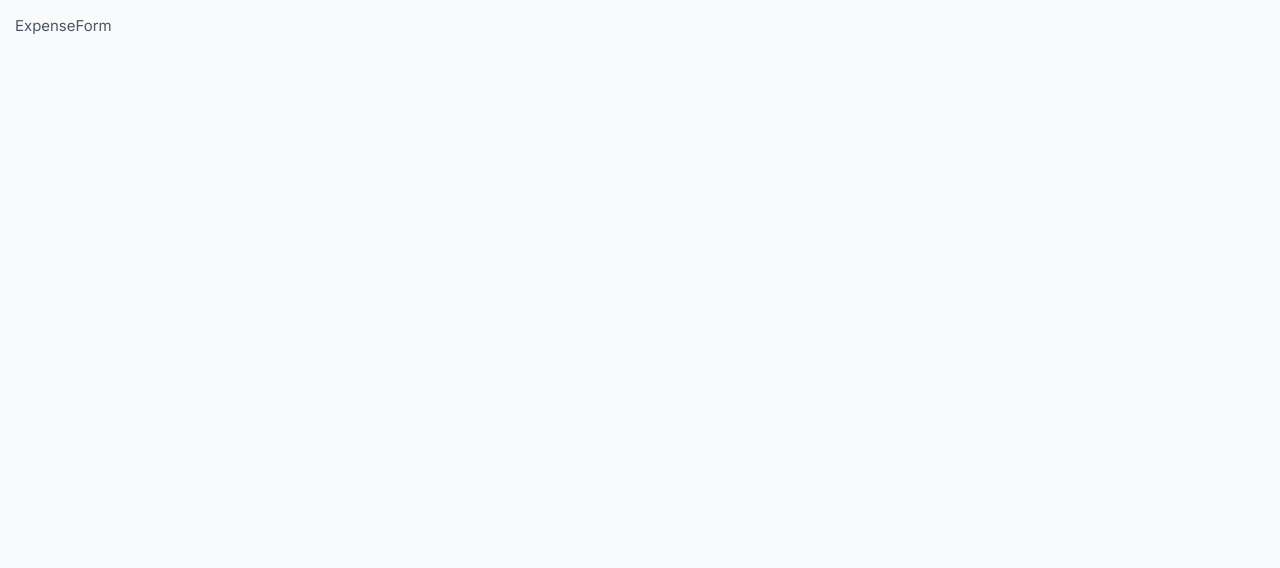
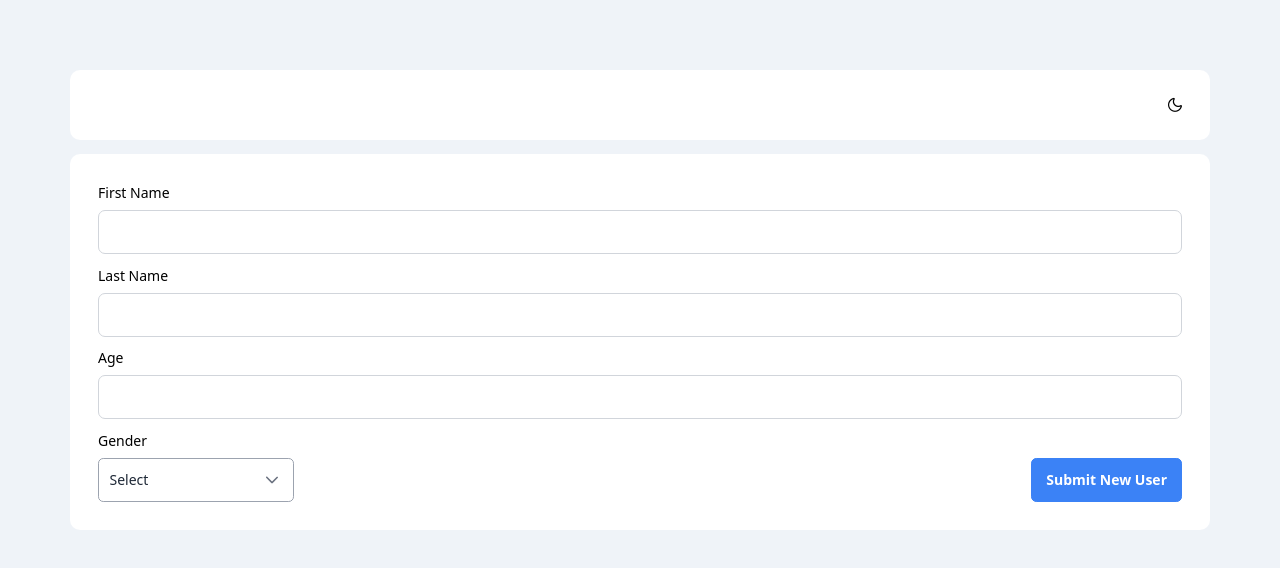
Before and after one commit to KlydeKun/simple-expense-tracker, a React (Vite) app: page / in a window 1280 px wide. Shown: the top 568 px of the page. Built offline with nearby package versions, Linux system fonts and the light colour scheme.

Commit message:
Build the expense form component and add themeswitcher component for dark mode

```diff
--- a/package.json
+++ b/package.json
@@ -10,9 +10,11 @@
     "preview": "vite preview"
   },
   "dependencies": {
+    "primeicons": "^7.0.0",
     "primereact": "^10.6.6",
     "react": "^18.3.1",
-    "react-dom": "^18.3.1"
+    "react-dom": "^18.3.1",
+    "zod": "^3.23.8"
   },
   "devDependencies": {
     "@types/react": "^18.3.3",
--- a/src/components/ExpenseForm.tsx
+++ b/src/components/ExpenseForm.tsx
@@ -1,14 +1,49 @@
-interface FormProps {
-  firstName: string;
-  lastName: string;
-  age: number;
-  sex: string;
+import { InputText } from "primereact/inputtext";
+import { Dropdown, DropdownChangeEvent } from "primereact/dropdown";
+import { useState } from "react";
+import { Button } from "primereact/button";
+
+interface Gender {
+  name: string;
+  code: string;
 }
 
 const ExpenseForm = () => {
+  const [selectGender, setSelectGender] = useState<Gender | null>(null);
+  const genders: Gender[] = [
+    { name: "male", code: "m" },
+    { name: "female", code: "fm" },
+  ];
+
   return (
-    <div>
-      <h1>ExpenseForm</h1>
+    <div className="card flex flex-col gap-3">
+      <div className="flex flex-col gap-2">
+        <label htmlFor="firstName">First Name</label>
+        <InputText id="firstName" />
+      </div>
+      <div className="flex flex-col gap-2">
+        <label htmlFor="lastName">Last Name</label>
+        <InputText id="lastName" />
+      </div>
+      <div className="flex flex-col gap-2">
+        <label htmlFor="age">Age</label>
+        <InputText id="age" />
+      </div>
+      <div className="flex justify-between items-end">
+        <div className="flex flex-col gap-2">
+          <label htmlFor="gender">Gender</label>
+          <Dropdown
+            value={selectGender}
+            onChange={(e: DropdownChangeEvent) => setSelectGender(e.value)}
+            options={genders}
+            optionLabel="name"
+            placeholder="Select"
+          />
+        </div>
+        <div>
+          <Button label="Submit New User" />
+        </div>
+      </div>
     </div>
   );
 };
--- /dev/null
+++ b/src/components/ThemeSwitcher.tsx
@@ -0,0 +1,27 @@
+import { useState } from "react";
+const ThemeSwitcher = () => {
+  const [iconClassName, setIconClassName] = useState("pi-moon");
+
+  const onThemeToggler = () => {
+    const root = document.getElementsByTagName("html")[0];
+
+    root.classList.toggle("dark");
+    setIconClassName((prevClasName) =>
+      prevClasName === "pi-moon" ? "pi-sun" : "pi-moon"
+    );
+  };
+
+  return (
+    <div className="card flex justify-end p-2 mb-4">
+      <button
+        type="button"
+        className="flex border-1 w-2rem h-2rem p-0 align-center justify-center"
+        onClick={onThemeToggler}
+      >
+        <i className={`dark:text-white pi ${iconClassName}`} />
+      </button>
+    </div>
+  );
+};
+
+export default ThemeSwitcher;
--- a/src/index.css
+++ b/src/index.css
@@ -3,22 +3,26 @@
 @tailwind utilities;
 
 html {
-  font-size: 15px;
+  font-size: 14px;
 }
 
 body {
-  font-family: var(--font-family);
-  font-weight: normal;
-  background: var(--surface-ground);
-  color: var(--text-color);
-  padding: 1rem;
-  -webkit-font-smoothing: antialiased;
-  -moz-osx-font-smoothing: grayscale;
+  background: #eff3f8;
+  padding: 5rem;
 }
 
 .card {
-  background: var(--surface-card);
+  background: #ffffff;
   padding: 2rem;
   border-radius: 10px;
   margin-bottom: 1rem;
 }
+
+html.dark body {
+  background: #040d19;
+  color: #ffffff;
+}
+
+html.dark .card {
+  background: #071426;
+}
--- a/src/main.tsx
+++ b/src/main.tsx
@@ -1,15 +1,19 @@
 import React from "react";
 import ReactDOM from "react-dom/client";
-import App from "./App.tsx";
+import App from "./App";
 import "./index.css";
 
+import "primeicons/primeicons.css";
 import { PrimeReactProvider } from "primereact/api";
+import Tailwind from "primereact/passthrough/tailwind";
+import "primereact/resources/themes/lara-light-indigo/theme.css";
 import "primereact/resources/primereact.css";
-import "primereact/resources/themes/lara-light-indigo/theme.css";
+import ThemeSwitcher from "./components/ThemeSwitcher.tsx";
 
 ReactDOM.createRoot(document.getElementById("root")!).render(
   <React.StrictMode>
-    <PrimeReactProvider>
+    <PrimeReactProvider value={{ pt: Tailwind }}>
+      <ThemeSwitcher />
       <App />
     </PrimeReactProvider>
   </React.StrictMode>
--- a/tailwind.config.js
+++ b/tailwind.config.js
@@ -1,6 +1,11 @@
 /** @type {import('tailwindcss').Config} */
 export default {
-  content: ["./index.html", "./src/**/*.{js,ts,jsx,tsx}"],
+  darkMode: "class",
+  content: [
+    "./index.html",
+    "./src/**/*.{js,ts,jsx,tsx}",
+    "./node_modules/primereact/**/*.{js,ts,jsx,tsx}",
+  ],
   theme: {
     extend: {},
   },
```
Also changed, not shown: 1 other file (tests, documents, lock files or other folders).
